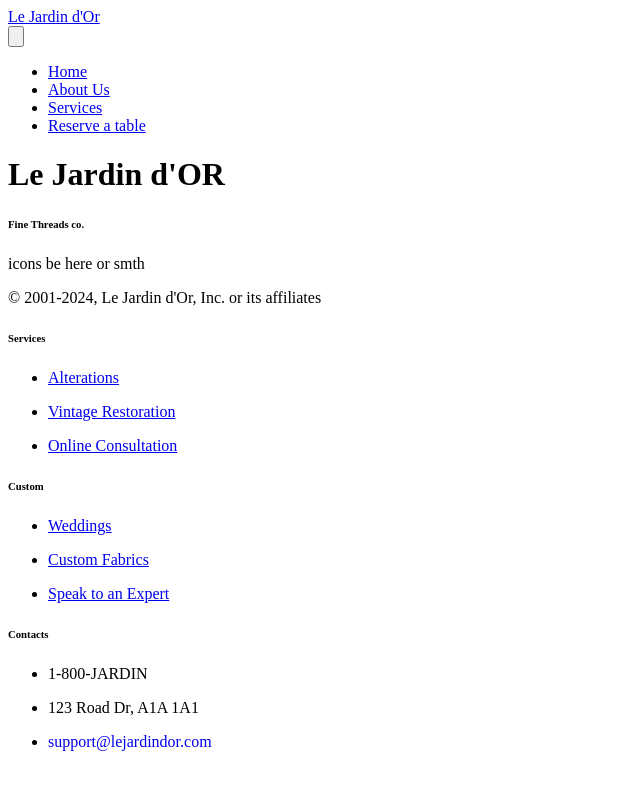
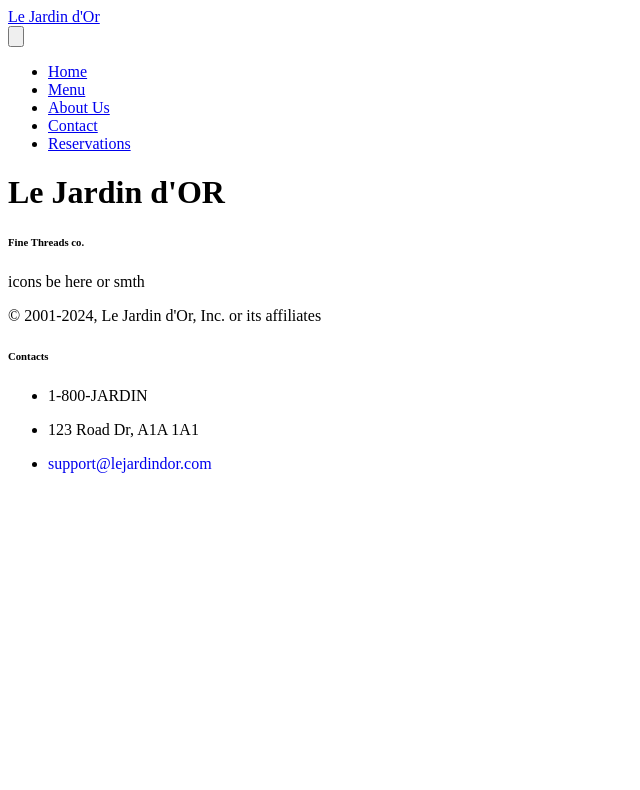
Before and after one commit to LeJardindOr/LeJardindOr.github.io, a React (Vite) app: page /#/ in a window 1280 px wide. Shown: the top 790 px of the page, without its empty margins (0-640 px from the left). Built offline with nearby package versions, Linux system fonts and the light colour scheme; a web font is replaced by a local one.

Commit message:
clean up header + footer

```diff
--- a/package.json
+++ b/package.json
@@ -3,6 +3,7 @@
   "version": "1.0.0",
   "description": "",
   "main": "index.js",
+  "type": "module",
   "scripts": {
     "dev": "npx vite",
     "build": "npx vite build",
--- a/src/components/Footer.jsx
+++ b/src/components/Footer.jsx
@@ -1,5 +1,4 @@
 import React from "react";
-import { Link } from "react-router-dom";
 /*import {
   Facebook,
   Instagram,
@@ -49,67 +48,6 @@ function Footer() {
           <div className="col-md-8 mb-md-0 mb-4">
             <div className="row">
               <div className="col-md-4 mb-md-0 mb-4">
-                <h6>Services</h6>
-                <ul className="list-unstyled text-small">
-                  <li>
-                    <p>
-                      <Link
-                        className="text-muted custom-link"
-                        to="/services#clothing-alterations"
-                      >
-                        Alterations
-                      </Link>
-                    </p>
-                  </li>
-                  <li>
-                    <p>
-                      <Link
-                        className="text-muted custom-link"
-                        to="/services#vintage-restoration"
-                      >
-                        Vintage Restoration
-                      </Link>
-                    </p>
-                  </li>
-                  <li>
-                    <p>
-                      <Link
-                        className="text-muted custom-link"
-                        to="/services#online-consultation"
-                      >
-                        Online Consultation
-                      </Link>
-                    </p>
-                  </li>
-                </ul>
-              </div>
-              <div className="col-md-4 mb-md-0 mb-4">
-                <h6>Custom</h6>
-                <ul className="list-unstyled text-small">
-                  <li>
-                    <p>
-                      <Link className="text-muted custom-link" to="/booking">
-                        Weddings
-                      </Link>
-                    </p>
-                  </li>
-                  <li>
-                    <p>
-                      <Link className="text-muted custom-link" to="/booking">
-                        Custom Fabrics
-                      </Link>
-                    </p>
-                  </li>
-                  <li>
-                    <p>
-                      <Link className="text-muted custom-link" to="/booking">
-                        Speak to an Expert
-                      </Link>
-                    </p>
-                  </li>
-                </ul>
-              </div>
-              <div className="col-md-4 mb-md-0 mb-4">
                 <h6>Contacts</h6>
                 <ul className="list-unstyled text-small">
                   <li>
--- a/src/components/Header.jsx
+++ b/src/components/Header.jsx
@@ -7,10 +7,10 @@ function Header() {
   const [isMenuOpen, setIsMenuOpen] = useState(false);
 
   return (
-    <header className="header border-b mx-5 pt-2 pb-3">
+    <header className="border-b mx-5 pt-2 pb-3">
       <nav className="flex items-center justify-between flex-wrap bg-teal-500 p-6">
         <div className="flex items-center flex-shrink-0 text-white mr-6">
-          <Link className="text-white no-underline hover:text-white hover:no-underline" to="/">
+          <Link className="text-white no-underline hover:text-white" to="/">
             Le Jardin d&#39;Or
           </Link>
         </div>
@@ -25,12 +25,12 @@ function Header() {
             <svg className="fill-current h-3 w-3" viewBox="0 0 20 20" xmlns="http://www.w3.org/2000/svg"><title>Menu</title><path d="M0 3h20v2H0V3zm0 6h20v2H0V9zm0 6h20v2H0v-2z"/></svg>
           </button>
         </div>
-        <div className={`${isMenuOpen ? "block" : "hidden"} w-full block flex-grow lg:flex lg:items-center lg:w-auto`} id="navbarNav">
+        <div className={`${isMenuOpen ? "block" : "hidden"} w-full flex-grow lg:flex lg:items-center lg:w-auto`} id="navbarNav">
           <div className="text-sm lg:flex-grow">
             <ul className="list-reset lg:flex justify-end flex-1 items-center">
               <li className="mr-3">
                 <Link
-                  className={`inline-block text-dark py-2 px-4 no-underline ${currentPage === "/" ? "font-bold" : "text-teal-200"}`}
+                  className={`inline-block py-2 px-4 no-underline ${currentPage === "/" ? "font-bold text-dark" : "text-teal-200"}`}
                   to="/"
                 >
                   Home
@@ -38,7 +38,15 @@ function Header() {
               </li>
               <li className="mr-3">
                 <Link
-                  className={`inline-block text-dark py-2 px-4 no-underline ${currentPage === "/about" ? "font-bold" : "text-teal-200"}`}
+                  className={`inline-block py-2 px-4 no-underline ${currentPage === "/menu" ? "font-bold text-dark" : "text-teal-200"}`}
+                  to="/menu"
+                >
+                  Menu
+                </Link>
+              </li>
+              <li className="mr-3">
+                <Link
+                  className={`inline-block py-2 px-4 no-underline ${currentPage === "/about" ? "font-bold text-dark" : "text-teal-200"}`}
                   to="/about"
                 >
                   About Us
@@ -46,18 +54,18 @@ function Header() {
               </li>
               <li className="mr-3">
                 <Link
-                  className={`inline-block text-dark py-2 px-4 no-underline ${currentPage === "/services" ? "font-bold" : "text-teal-200"}`}
-                  to="/services"
+                  className={`inline-block py-2 px-4 no-underline ${currentPage === "/contact" ? "font-bold text-dark" : "text-teal-200"}`}
+                  to="/contact"
                 >
-                  Services
+                  Contact
                 </Link>
               </li>
               <li>
                 <Link
                   className="inline-block text-white bg-black py-2 px-4 no-underline"
-                  to="/booking"
+                  to="/reserve"
                 >
-                  Reserve a table
+                  Reservations
                 </Link>
               </li>
             </ul>
```
